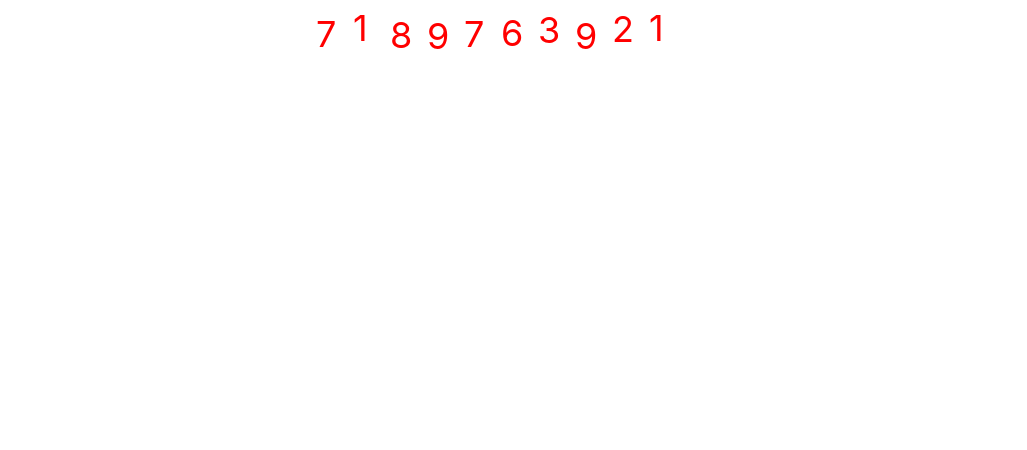
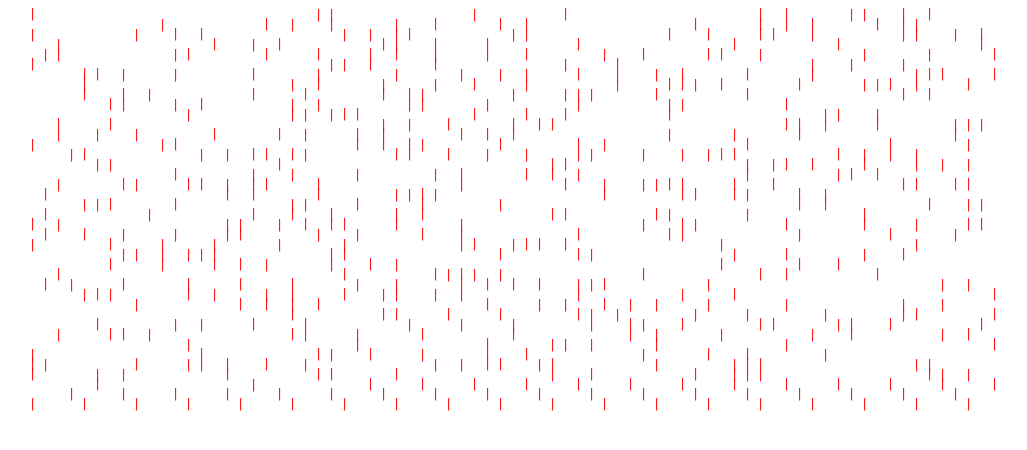
Before and after one commit to robphilipp/stream-charts, a React (Create React App) app: page / in a window 1280 px wide. Shown: the top 450 px of the page, without its empty margins (124-1151 px from the left). Built offline with nearby package versions, Linux system fonts and the light colour scheme.

Commit message:
performance test for faux spikes chart with 3000 elements

```diff
--- a/src/App.tsx
+++ b/src/App.tsx
@@ -2,14 +2,18 @@ import React from 'react';
 import './App.css';
 // import DygraphChart from "./DygraphChart";
 // import PlotlyChart from "./PlotlyChart";
-import NumberSpinner from "./NumberSpinner";
+// import NumberSpinner from "./NumberSpinner";
+import NumberSpinnerDriver from "./NumberSpinner2";
+
+const data = Array.from({length: 3000}, () => Math.floor(Math.random() * 10));
 
 const App: React.FC = () => {
   return (
     <div className="App">
       {/*<DygraphChart/>*/}
       {/*<PlotlyChart/>*/}
-      <NumberSpinner data={[0, 1, 2, 3, 4, 5, 6, 7, 8, 9]}/>
+      {/*<NumberSpinner data={[0, 1, 2, 3, 4, 5, 6, 7, 8, 9]}/>*/}
+      <NumberSpinnerDriver data={data}/>
     </div>
   );
 };
--- /dev/null
+++ b/src/NumberSpinner2.tsx
@@ -0,0 +1,118 @@
+import * as React from 'react';
+import {useEffect, useRef, useState} from 'react';
+import * as d3 from "d3";
+
+interface OwnProps {
+    data: number[];
+}
+
+const itemsPerRow = 75;
+const itemWidth = 13;
+const itemHeight = 10;
+
+function NumberSpinnerDriver(props: OwnProps): JSX.Element {
+    const count = useRef<number>(0);
+    const intervalRef = useRef<NodeJS.Timeout>();
+
+    const [liveData, setLiveData] = useState(props.data || [1, 2, 3]);
+    const dataRef = useRef(props.data || [1, 2, 3]);
+
+    // called on mount to set up the <g> element into which to render
+    useEffect(
+        () => {
+            // on mount, sets the timer that updates the data and sets the live data which causes a state change
+            // and so react will call the useEffect with the live data dependency and update d3
+            intervalRef.current = setInterval(
+                () => {
+                    const size = dataRef.current.length;
+                    dataRef.current.push((dataRef.current[size - 2] + dataRef.current[size - 1]) % 10);
+                    dataRef.current = dataRef.current.slice(1);
+                    setLiveData(dataRef.current);
+
+                    count.current += 1;
+                    if (intervalRef.current && count.current > 1000) {
+                        clearInterval(intervalRef.current);
+                    }
+                },
+                25
+            );
+        }, []
+    );
+
+    return (
+        <div>
+            <NumberSpinner2 data={liveData}/>
+        </div>
+    );
+}
+
+function NumberSpinner2(props: OwnProps): JSX.Element {
+    const {data} = props;
+
+    const d3ContainerRef = useRef(null);
+
+    // called on mount to set up the <g> element into which to render
+    useEffect(
+        () => {
+            if (d3ContainerRef.current) {
+                d3
+                    .select(d3ContainerRef.current)
+                    .append('g')
+                    .selectAll('text')
+                ;
+            }
+        }, []
+    );
+
+    // called on mount, and also when the liveData state variable is updated
+    useEffect(
+        () => {
+            if (d3ContainerRef.current) {
+                // select the text elements and bind the data to them
+                const svg = d3
+                    .select(d3ContainerRef.current)
+                    .select('g')
+                    .selectAll('text')
+                    .data(data)
+                ;
+
+                // enter new elements
+                svg
+                    .enter()
+                    .append('text')
+                    .attr('x', (d, i) => (i % itemsPerRow + 1) * itemWidth)
+                    .attr('y', (d, i) => Math.ceil((i + 0.0001) / itemsPerRow) * itemHeight + d)
+                    .style('font-family', "mono")
+                    .style('font-size', 12)
+                    .style('fill', 'red')
+                    .text((d: number) => d > 7 ? '|' : ' ')
+                ;
+
+                // update existing elements
+                svg
+                    .attr('x', (d, i) => (i % itemsPerRow + 1) * itemWidth)
+                    .attr('y', (d, i) => Math.ceil((i + 0.0001) / itemsPerRow) * itemHeight + d)
+                    .text((d: number) => d > 7 ? '|' : ' ')
+                ;
+
+                // exit old elements
+                svg
+                    .exit()
+                    .remove()
+                ;
+            }
+        },
+        [data]
+    );
+
+    return (
+        <svg
+            className="d3-component"
+            width={1000}
+            height={1000}
+            ref={d3ContainerRef}
+        />
+    );
+}
+
+export default NumberSpinnerDriver;
```
